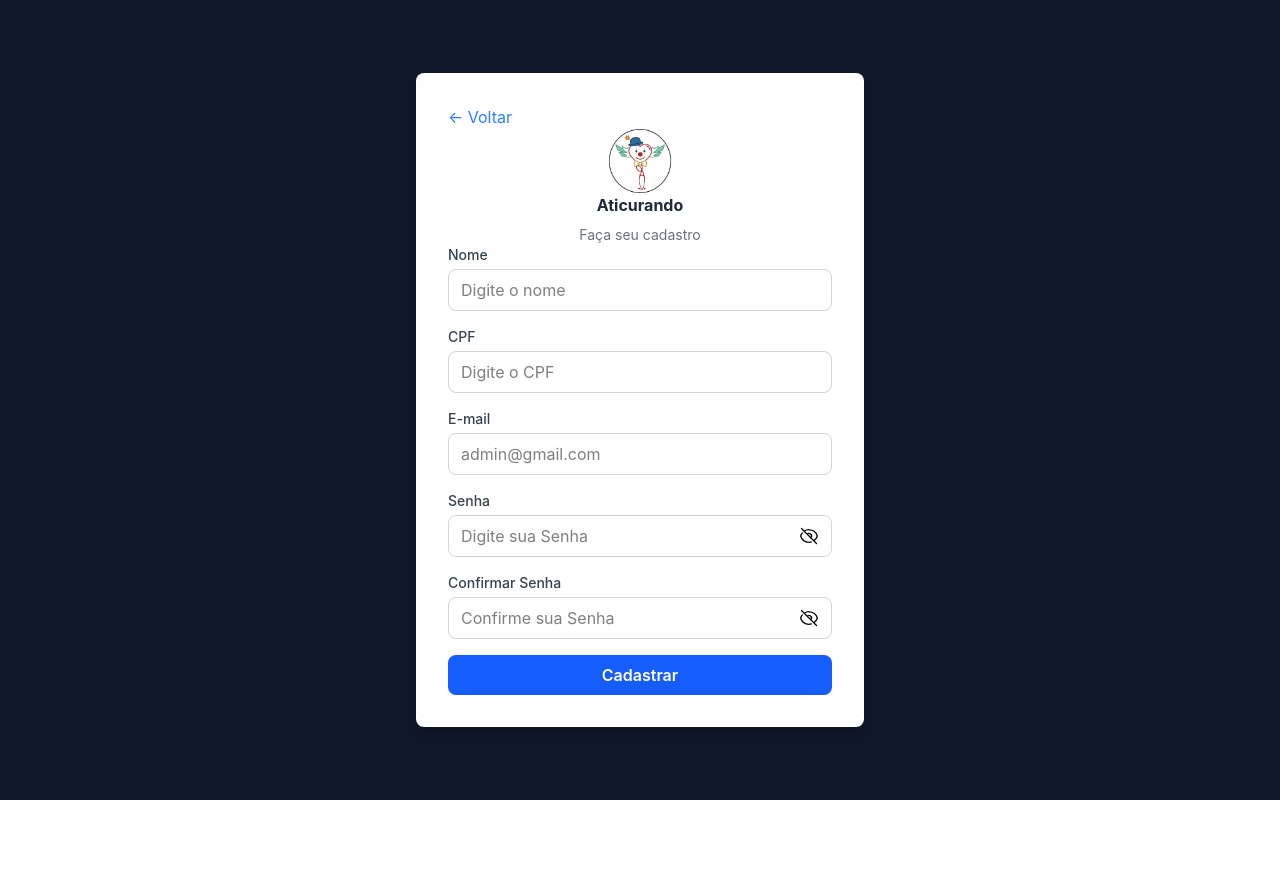
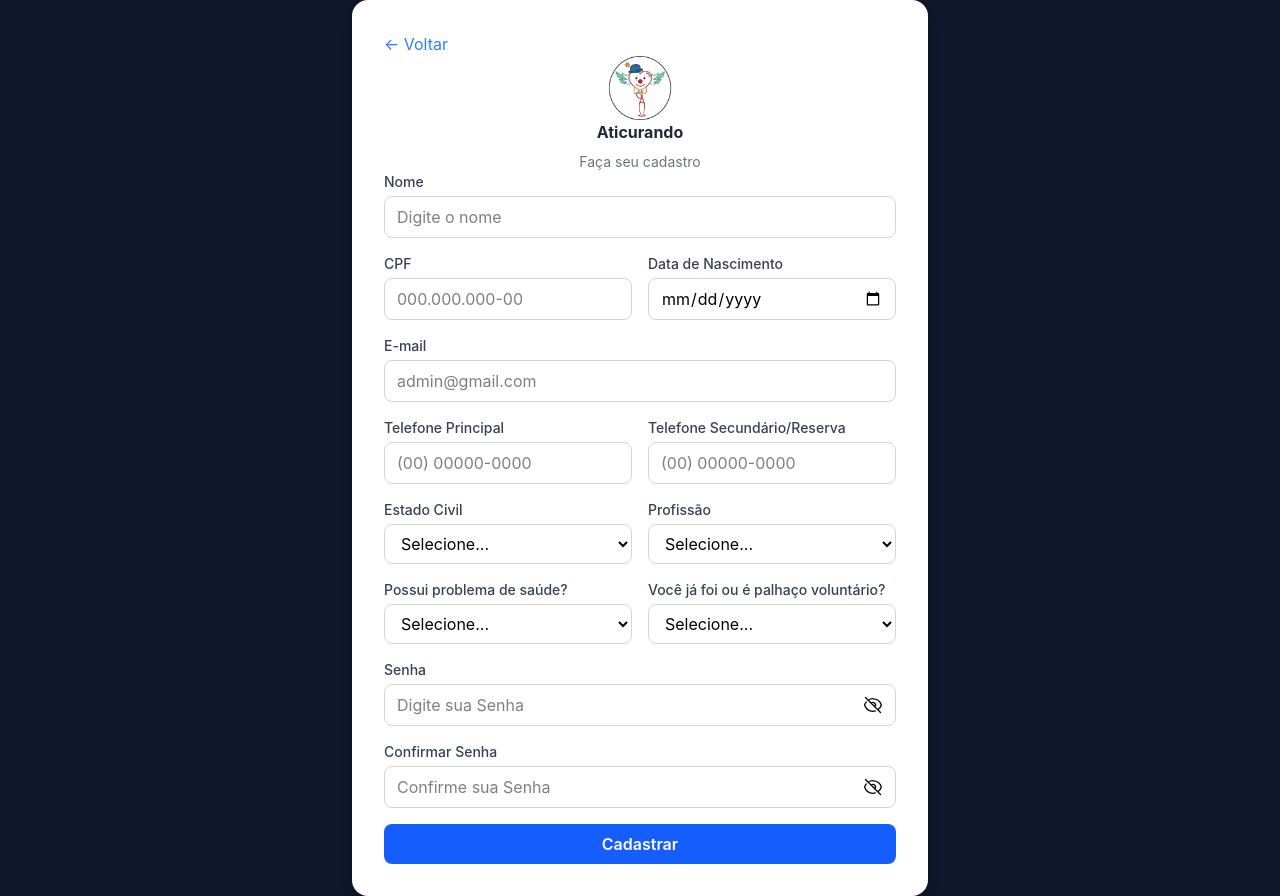
Before and after one commit to komura28/Pi-Front-End, a React (Vite) app: page /cadastro in a window 1280 px wide. Before the commit the page ends 800 px from the top, so only its background shows below. Built offline with nearby package versions, Linux system fonts and the light colour scheme.

Commit message:
Arrumando o forms no Front

```diff
--- a/package.json
+++ b/package.json
@@ -16,6 +16,7 @@
     "cpf-cnpj-validator": "^2.1.2",
     "dotenv": "^17.4.2",
     "express": "^5.2.1",
+    "lucide-react": "^1.45.0",
     "mongodb": "^7.5.0",
     "mongoose": "^9.9.3",
     "react": "^19.2.6",
--- a/src/pages/auth/RegisterPage.tsx
+++ b/src/pages/auth/RegisterPage.tsx
@@ -12,6 +12,15 @@ interface CadastroFormData {
     email: string;
     senha: string;
     confirmarSenha: string;
+    dt_nascimento: string;
+    participacao_anterior: boolean;
+    estado_civil: string;
+    telefone_principal: string;
+    telefone_secundario: string;
+    profissao: string;
+    profissao_custom?: string;
+    problemas_saude: string;
+    problemas_saude_custom?: string;
 }
 
 export function RegistroPage() {
@@ -22,6 +31,7 @@ export function RegistroPage() {
     const [mostrConfirmSenha, setMostrConfirmSenha] = useState(false);
     const [mostrarSenha, setMostrarSenha] = useState(false);
 
+
     const formatarCPF = (valor: string) => {
         return valor
             .replace(/\D/g, "")
@@ -29,6 +39,14 @@ export function RegistroPage() {
             .replace(/(\d{3})\.(\d{3})(\d)/, "$1.$2.$3")
             .replace(/(\d{3})\.(\d{3})\.(\d{3})(\d{1,2})/, "$1.$2.$3-$4")
             .substring(0, 14);
+    };
+
+    const formatarTelefone = (valor: string) => {
+       const digitos = valor.replace(/\D/g, "").substring(0, 11);
+       if (digitos.length <= 10) {
+           return digitos.replace(/(\d{2})(\d{4})(\d{0,4})/, "($1) $2-$3").trim();
+       }
+       return digitos.replace(/(\d{2})(\d{5})(\d{0,4})/, "($1) $2-$3").trim();
     };
 
     const {
@@ -58,7 +76,7 @@ export function RegistroPage() {
 
     return (
         <main className="flex min-h-screen items-center justify-center bg-[#0F172A] px-4">
-            <section className="w-full max-w-md rounded-2xl bg-white p-8 shadow-lg rounded-lg">
+            <section className="w-full max-w-xl rounded-2xl bg-white p-8 shadow-lg py-8">
 
                 <a href="/login" className="text-blue-500 hover:underline">
                     ← Voltar
@@ -93,34 +111,34 @@ export function RegistroPage() {
                         )}
                     </div>
 
+                    {/* CPF e Data de Nascimento */}
+                    <div className="grid grid-cols-1 gap-4 sm:grid-cols-2">
                         <div>
-                        <label className="mb-1 block text-sm font-medium text-gray-700">
-                            CPF
-                        </label>
+                            <label className="mb-1 block text-sm font-medium text-gray-700">CPF</label>
                             <input
                                 type="text"
                                 maxLength={14}
                                 className="w-full rounded-lg border border-gray-300 px-3 py-2 outline-none focus:border-blue-500"
-                            placeholder="Digite o CPF"
+                                placeholder="000.000.000-00"
                                 {...register("cpf", {
                                     required: "O CPF é obrigatório",
-                                onChange: (e) => {
-                                    e.target.value = formatarCPF(e.target.value);
-                                },
-                                setValueAs: (valorFormatado) => Number(valorFormatado.replace(/\D/g, "")),
-
-                                validate: async (CPFValido) => {
-                                    if (!cpf.isValid(String(CPFValido))) {
-                                        return "CPF Inválido"
-                                    }
-                                }
+                                    onChange: (e) => { e.target.value = formatarCPF(e.target.value); },
+                                    setValueAs: (v) => Number(String(v).replace(/\D/g, "")),
+                                    validate: (v) => cpf.isValid(String(v)) || "CPF Inválido"
                                 })}
                             />
-                        {errors.cpf && (
-                            <p className="mt-1 text-sm text-red-600">
-                                {errors.cpf.message}
-                            </p>
-                        )}
+                            {errors.cpf && <p className="mt-1 text-sm text-red-600">{errors.cpf.message}</p>}
+                        </div>
+
+                        <div>
+                            <label className="mb-1 block text-sm font-medium text-gray-700">Data de Nascimento</label>
+                            <input
+                                type="date"
+                                className="w-full rounded-lg border border-gray-300 px-3 py-2 outline-none focus:border-blue-500"
+                                {...register("dt_nascimento", { required: "Data de nascimento é obrigatória" })}
+                            />
+                            {errors.dt_nascimento && <p className="mt-1 text-sm text-red-600">{errors.dt_nascimento.message}</p>}
+                        </div>
                     </div>
 
                     <div>
@@ -141,6 +159,111 @@ export function RegistroPage() {
                             </p>
                         )}
                     </div>
+
+                    {/* Telefones */}
+                    <div className="grid grid-cols-1 gap-4 sm:grid-cols-2">
+                        <div>
+                            <label className="mb-1 block text-sm font-medium text-gray-700">Telefone Principal</label>
+                            <input
+                                type="text"
+                                maxLength={15}
+                                className="w-full rounded-lg border border-gray-300 px-3 py-2 outline-none focus:border-blue-500"
+                                placeholder="(00) 00000-0000"
+                                {...register("telefone_principal", {
+                                    required: "Telefone principal é obrigatório",
+                                    onChange: (e) => { e.target.value = formatarTelefone(e.target.value); }
+                                })}
+                            />
+                            {errors.telefone_principal && <p className="mt-1 text-sm text-red-600">{errors.telefone_principal.message}</p>}
+                        </div>
+
+                        <div>
+                            <label className="mb-1 block text-sm font-medium text-gray-700">Telefone Secundário/Reserva</label>
+                            <input
+                                type="text"
+                                maxLength={15}
+                                className="w-full rounded-lg border border-gray-300 px-3 py-2 outline-none focus:border-blue-500"
+                                placeholder="(00) 00000-0000"
+                                {...register("telefone_secundario", {
+                                    required: "Telefone secundário é obrigatório",
+                                    onChange: (e) => { e.target.value = formatarTelefone(e.target.value); }
+                                })}
+                            />
+                            {errors.telefone_secundario && <p className="mt-1 text-sm text-red-600">{errors.telefone_secundario.message}</p>}
+                        </div>
+                    </div>
+
+                    {/* Estado Civil e Profissão */}
+                    <div className="grid grid-cols-1 gap-4 sm:grid-cols-2">
+                        <div>
+                            <label className="mb-1 block text-sm font-medium text-gray-700">Estado Civil</label>
+                            <select
+                                className="w-full rounded-lg border border-gray-300 px-3 py-2 outline-none focus:border-blue-500 bg-white"
+                                {...register("estado_civil", { required: "Selecione o estado civil" })}
+                            >
+                                <option value="">Selecione...</option>
+                                <option value="Solteiro(a)">Solteiro(a)</option>
+                                <option value="Casado(a)">Casado(a)</option>
+                                <option value="Divorciado(a)">Divorciado(a)</option>
+                                <option value="Viuvo(a)">Viúvo(a)</option>
+                                <option value="Uniao Estavel">União Estável</option>
+                            </select>
+                            {errors.estado_civil && <p className="mt-1 text-sm text-red-600">{errors.estado_civil.message}</p>}
+                        </div>
+
+                        <div>
+                            <label className="mb-1 block text-sm font-medium text-gray-700">Profissão</label>
+                            <select
+                                className="w-full rounded-lg border border-gray-300 px-3 py-2 outline-none focus:border-blue-500 bg-white"
+                                {...register("profissao", { required: "Selecione a profissão" })}
+                            >
+                                <option value="">Selecione...</option>
+                                <option value="Estudante">Estudante</option>
+                                <option value="Empregado">Empregado</option>
+                                <option value="Autônomo">Autônomo</option>
+                                <option value="Desempregado">Desempregado</option>
+                                <option value="Aposentado">Aposentado</option>
+                                <option value="Outro">Outro</option>
+                            </select>
+                            {errors.profissao && <p className="mt-1 text-sm text-red-600">{errors.profissao.message}</p>}
+                        </div>
+                    </div>
+
+                    {/* Problema de Saúde e Participação Anterior */}
+                    <div className="grid grid-cols-1 gap-4 sm:grid-cols-2">
+                        <div>
+                            <label className="mb-1 block text-sm font-medium text-gray-700">Possui problema de saúde?</label>
+                            <select
+                                className="w-full rounded-lg border border-gray-300 px-3 py-2 outline-none focus:border-blue-500 bg-white"
+                                {...register("problemas_saude", { required: "Selecione uma opção" })}
+                            >
+                                <option value="">Selecione...</option>
+                                <option value="Nenhum">Nenhum</option>
+                                <option value="Hipertensao">Hipertensão</option>
+                                <option value="Diabetes">Diabetes</option>
+                                <option value="Asma">Asma</option>
+                                <option value="Outros">Outros</option>
+                            </select>
+                            {errors.problemas_saude && <p className="mt-1 text-sm text-red-600">{errors.problemas_saude.message}</p>}
+                        </div>
+
+                        <div>
+                            <label className="mb-1 block text-sm font-medium text-gray-700">Você já foi ou é palhaço voluntário?</label>
+                            <select
+                                className="w-full rounded-lg border border-gray-300 px-3 py-2 outline-none focus:border-blue-500 bg-white"
+                                {...register("participacao_anterior", {
+                                setValueAs: (v) => (v === "" ? undefined : v === "true"),
+                                validate: (val) => val !== undefined || "Selecione se já participou"
+                                })}>
+
+                                <option value="">Selecione...</option>
+                                <option value="true">Sim</option>
+                                <option value="false">Não</option>
+                            </select>
+                            {errors.participacao_anterior && <p className="mt-1 text-sm text-red-600">{errors.participacao_anterior.message}</p>}
+                        </div>
+                    </div>
+
 
                     <div>
                         <label className="mb-1 block text-sm font-medium text-gray-700">
```
Also changed, not shown: src/types/auth/auth-types.ts (+14 -0 lines), 1 other file (tests, documents, lock files or other folders). Lines whose indentation alone changed are shown as unchanged.
